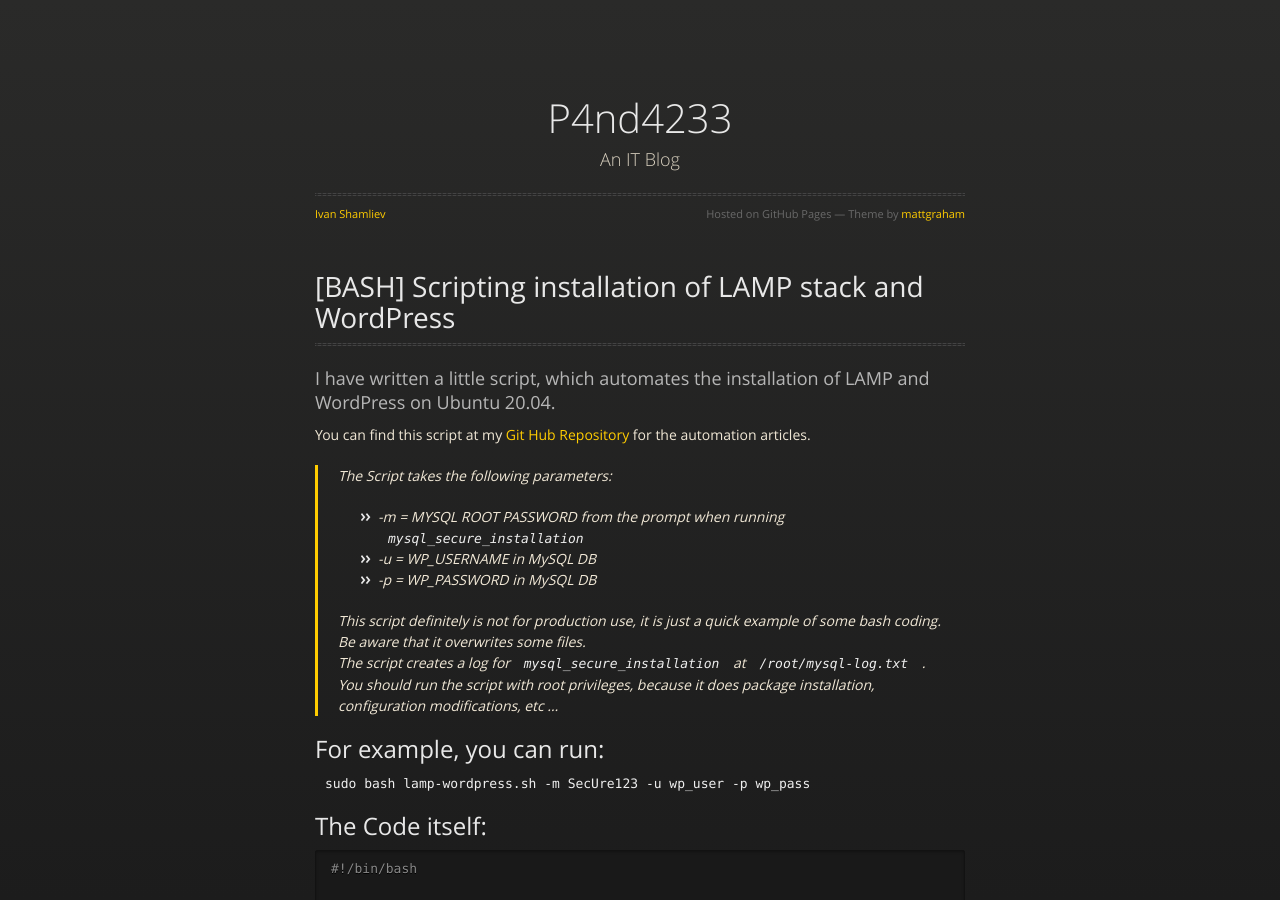
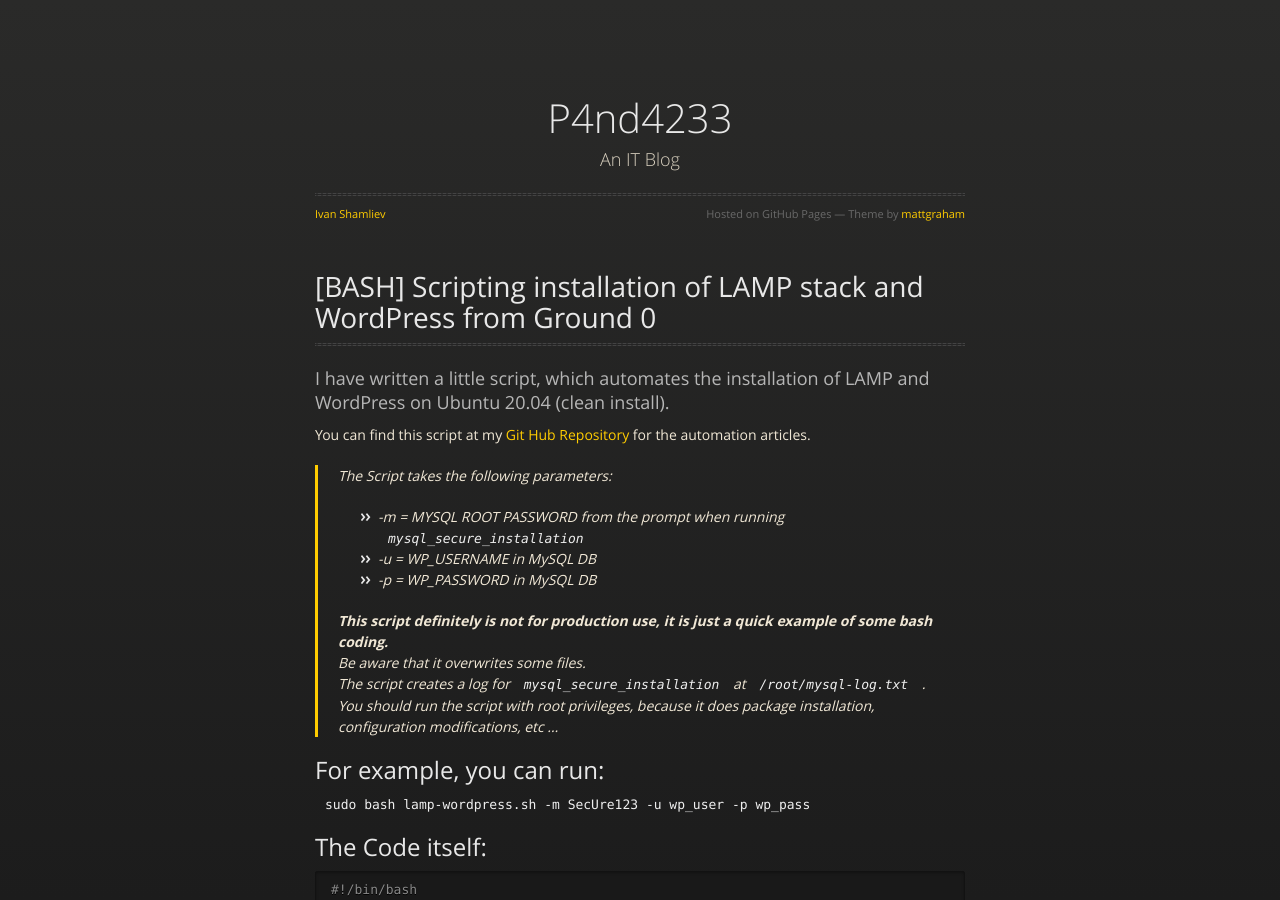
Before and after one commit to P4nd4233/personal--blogg, a Jekyll site: the page built from lamp-wp.md, in a window 1280 px wide and 900 px high. Built offline with Jekyll 4.4.1, drawn with Linux system fonts in a browser that asks for light colours.

Commit message:
modified:   index.md 	modified:   lamp-wp.md

```diff
--- a/lamp-wp.md
+++ b/lamp-wp.md
@@ -2,11 +2,11 @@
 layout: default
 ---
 
-# [BASH] Scripting installation of LAMP stack and WordPress
+# [BASH] Scripting installation of LAMP stack and WordPress from Ground 0
 
 * * *
 
-### I have written a little script, which automates the installation of LAMP and WordPress on Ubuntu 20.04.
+### I have written a little script, which automates the installation of LAMP and WordPress on Ubuntu 20.04 (clean install).
 You can find this script at my <a href="https://github.com/P4nd4233/automation" target="_blank">Git Hub Repository</a> for the automation articles.
 
 > The Script takes the following parameters:
@@ -14,7 +14,7 @@ You can find this script at my <a href="https://github.com/P4nd4233/automation"
 > * -u = WP_USERNAME in MySQL DB
 > * -p = WP_PASSWORD in MySQL DB
 >
-> This script definitely is not for production use, it is just a quick example of some bash coding. <br>
+> <strong>This script definitely is not for production use, it is just a quick example of some bash coding.</strong> <br>
 > Be aware that it overwrites some files. <br>
 > The script creates a log for `mysql_secure_installation` at `/root/mysql-log.txt` .<br>
 > You should run the script with root privileges, because it does package installation, configuration modifications, etc ...
```
Also changed, not shown: index.md (+1 -1 lines).
